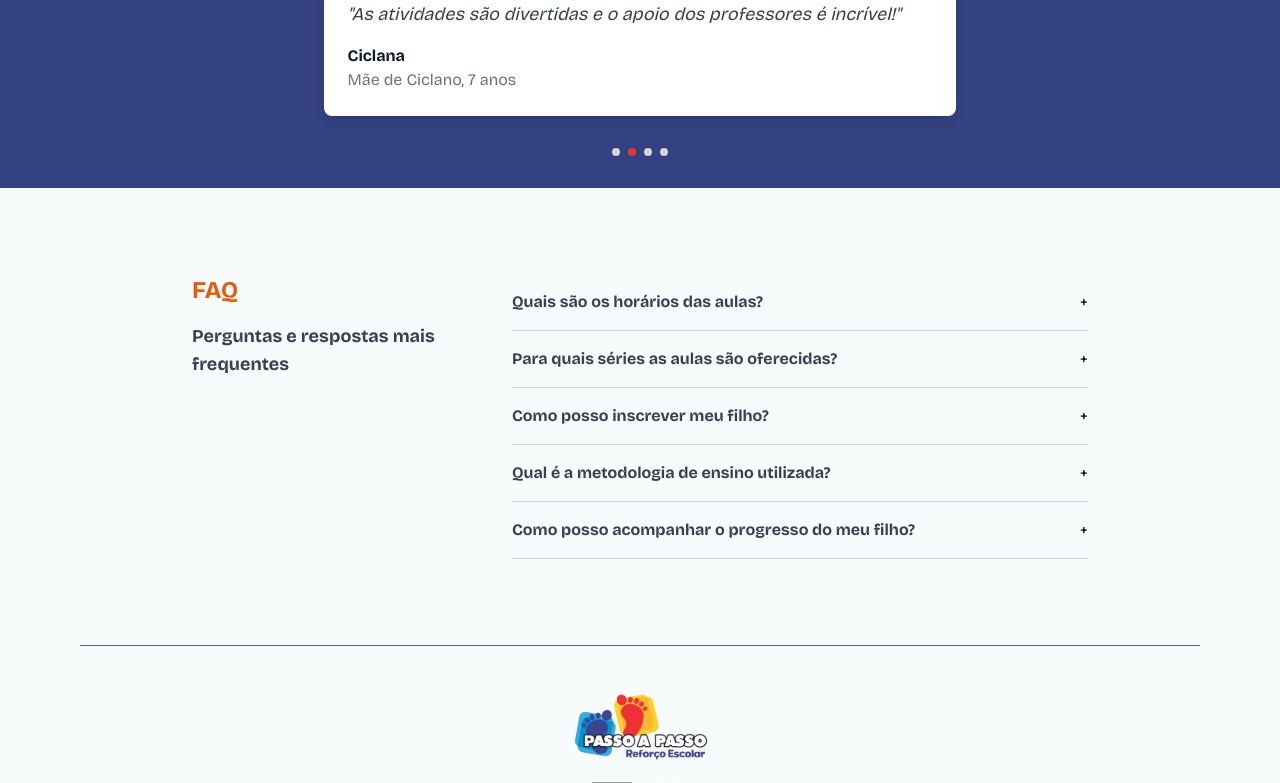
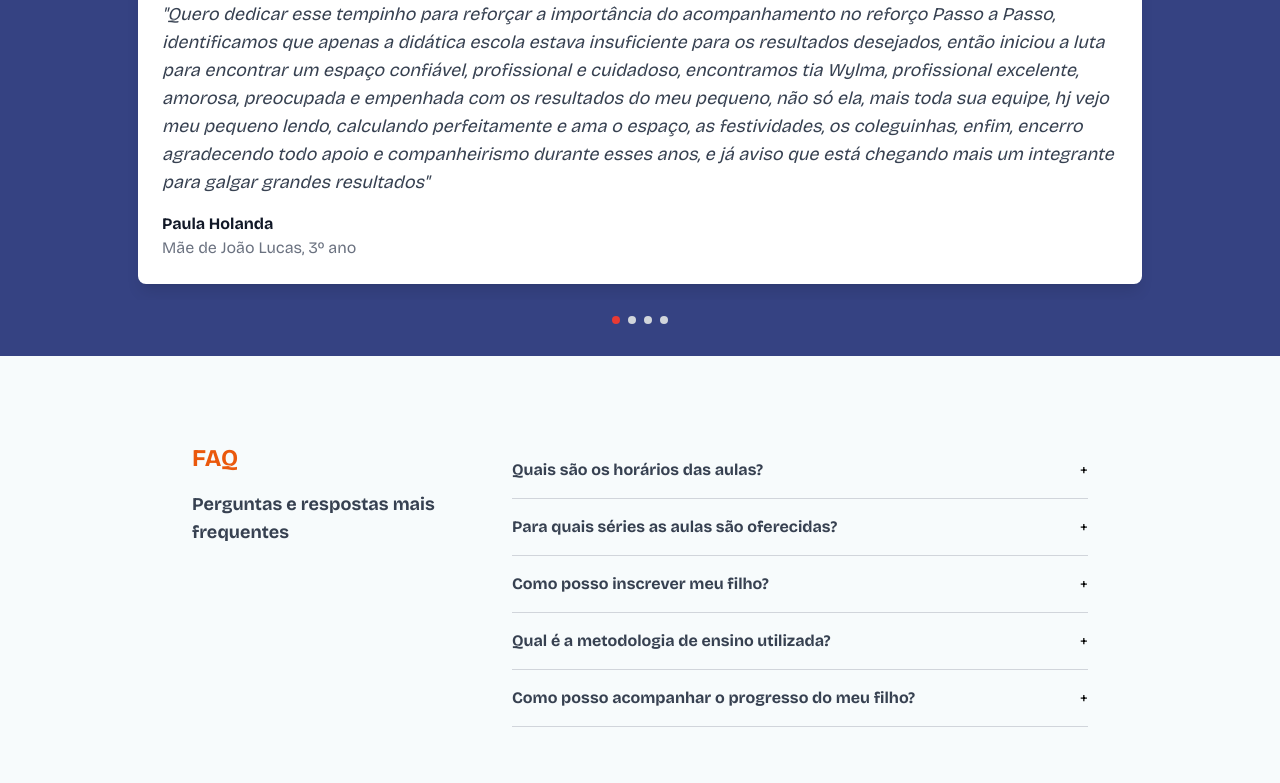
Before and after one commit to mgGabrielly/passo-a-passo-homepage, a React (Vite) app: page / in a window 1280 px wide. Shown: the part 2830-3613 px from the top of the page. Built offline with nearby package versions, Linux system fonts and the light colour scheme; grey boxes are pictures that could not be loaded.

Commit message:
Adjust time card

```diff
--- a/src/components/testimonialCarousel.tsx
+++ b/src/components/testimonialCarousel.tsx
@@ -37,7 +37,7 @@ export const TestimonialCarousel = ({ testimonials }: TestimonialCarouselProps)
         });
         setActiveIndex(nextIndex);
       }
-    }, 4000);
+    }, 10000);
 
     return () => clearInterval(autoPlayInterval);
   }, [activeIndex, testimonials.length]);
```
